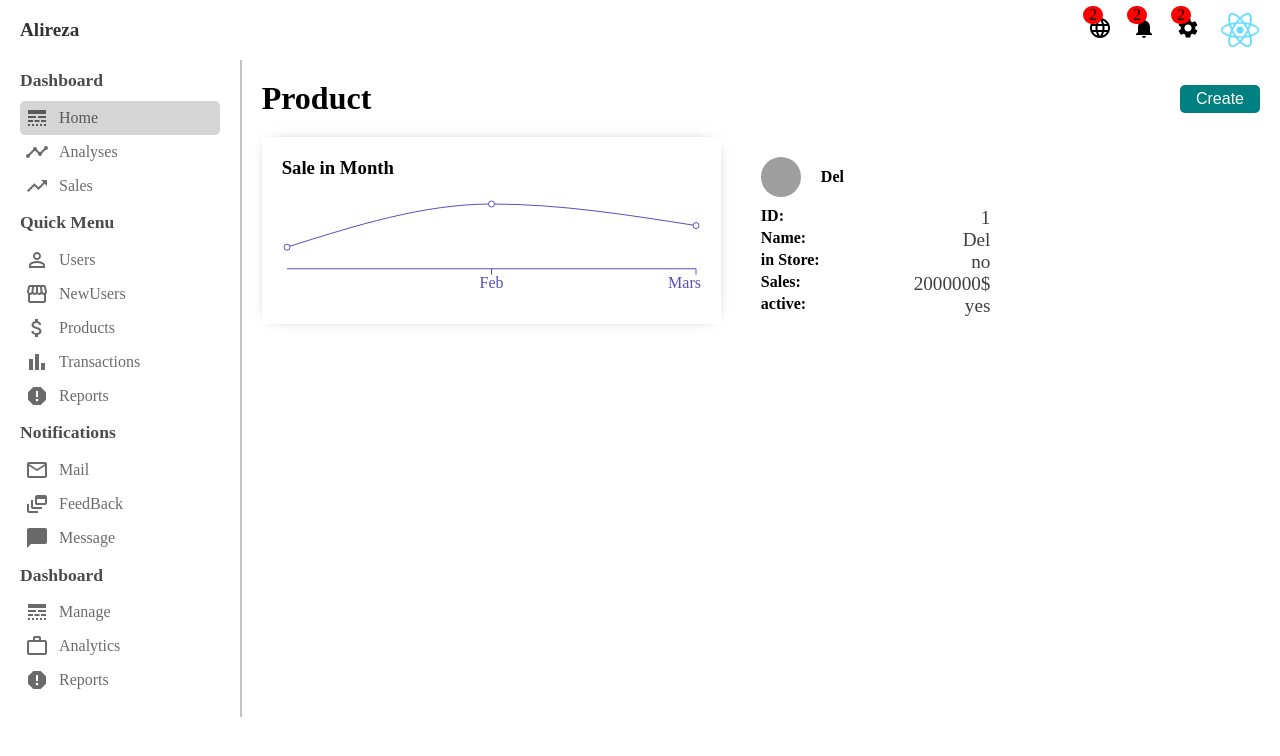
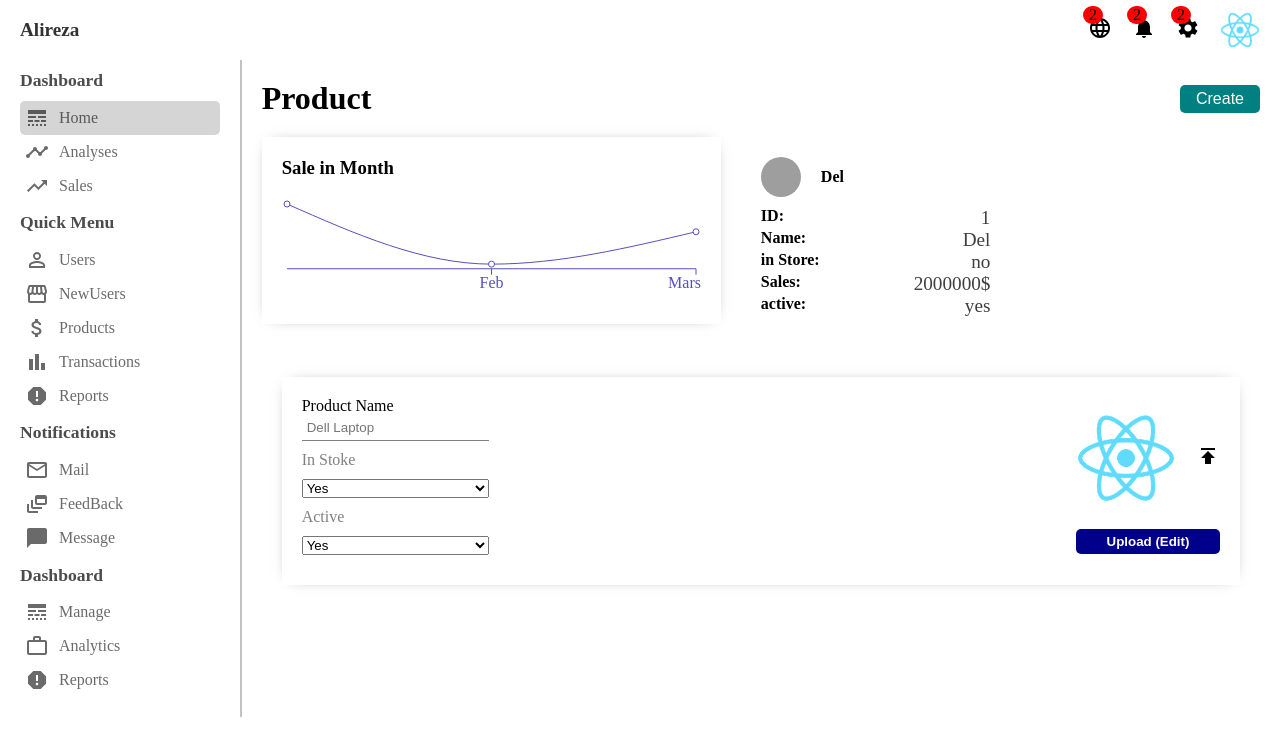
Before and after one commit to alirezatalebizadeh/dashboard-react, a React (Create React App) app: page /product/1 in a window 1280 px wide. Shown: the top 756 px of the page. Built offline with nearby package versions, Linux system fonts and the light colour scheme; grey boxes are pictures that could not be loaded.

Commit message:
create productBottom

```diff
--- a/src/Components/Products/Product/Product.css
+++ b/src/Components/Products/Product/Product.css
@@ -64,3 +64,62 @@
   font-weight: 500;
   color: rgba(0, 0, 0, 0.756);
 }
+
+/* //! product bottom */
+
+.productBottom {
+  padding: 20px;
+  margin: 20px;
+  box-shadow: 0 0 15px -10px rgba(0, 0, 0, 0.75);
+}
+.product__form {
+  display: flex;
+  justify-content: space-between;
+}
+
+.productForm__left {
+  display: flex;
+  flex-direction: column;
+}
+.productForm__left > label {
+  margin-bottom: 10px;
+  color: gray;
+}
+.productForm__left > input {
+  margin-bottom: 10px;
+  border: none;
+  padding: 5px;
+  border-bottom: 1px solid gray;
+}
+.productForm__left > input:focus {
+  outline: none;
+}
+.productForm__left > select {
+  margin-bottom: 10px;
+}
+.productForm__right {
+  display: flex;
+  flex-direction: column;
+  justify-content: space-around;
+}
+.productUploader {
+  display: flex;
+  align-items: center;
+}
+
+.productUploaderImg {
+  width: 100px;
+  height: 100px;
+  border-radius: 50%;
+  margin-right: 20px;
+}
+
+.productButton {
+  border: none;
+  padding: 5px;
+  background-color: darkblue;
+  color: white;
+  font-weight: 600;
+  cursor: pointer;
+  border-radius: 5px;
+}
--- a/src/Components/Products/Product/Product.js
+++ b/src/Components/Products/Product/Product.js
@@ -2,6 +2,7 @@ import React, { useState, useEffect } from 'react'
 import { Link, useParams } from 'react-router-dom'
 import Chart from './../../Home/Chart/Chart'
 import { products, productDatas } from './../../../Data/datas'
+import PublishIcon from "@mui/icons-material/Publish";
 import './Product.css'
 
 
@@ -12,6 +13,7 @@ export default function Product() {
 
     const [data, setData] = useState(products)
     const [detailProduct, setDetailProduct] = useState([])
+    const [showFile, setShowFile] = useState('none')
 
     let params = useParams()
 
@@ -75,6 +77,41 @@ export default function Product() {
                 </div>
             </div>
 
+            <div className='productBottom'>
+                <form className='product__form'>
+
+                    <div className='productForm__left'>
+                        <lable>Product Name</lable>
+                        <input placeholder='Dell Laptop' type='text' />
+
+                        <label htmlFor='inStoke'>In Stoke</label>
+                        <select id='inStoke'>
+                            <option value='yes'>Yes</option>
+                            <option value='no'>No</option>
+                        </select>
+
+                        <label htmlFor='active'>Active</label>
+                        <select id='active'>
+                            <option value='yes'>Yes</option>
+                            <option value='no'>No</option>
+                        </select>
+                    </div>
+
+                    <div className='productForm__right'>
+
+                        <div className='productUploader'>
+                            <img src='/logo192.png' alt='profile photo' className='productUploaderImg' />
+                            <label>
+                                <PublishIcon onClick={() => setShowFile('block')} />
+                            </label>
+                            <input type='file' style={{ display: `${showFile}` }} />
+                        </div>
+
+                        <button className='productButton'>Upload (Edit)</button>
+
+                    </div>
+                </form>
+            </div>
 
         </div>
     )
--- a/src/Data/datas.js
+++ b/src/Data/datas.js
@@ -224,11 +224,11 @@ const products = [
 const productDatas = [
   {
     name: 'Jan',
-    sales: 4000
+    sales: 14000
   },
   {
     name: 'Feb',
-    sales: 12000
+    sales: 1000
   },
   {
     name: 'Mars',
```
